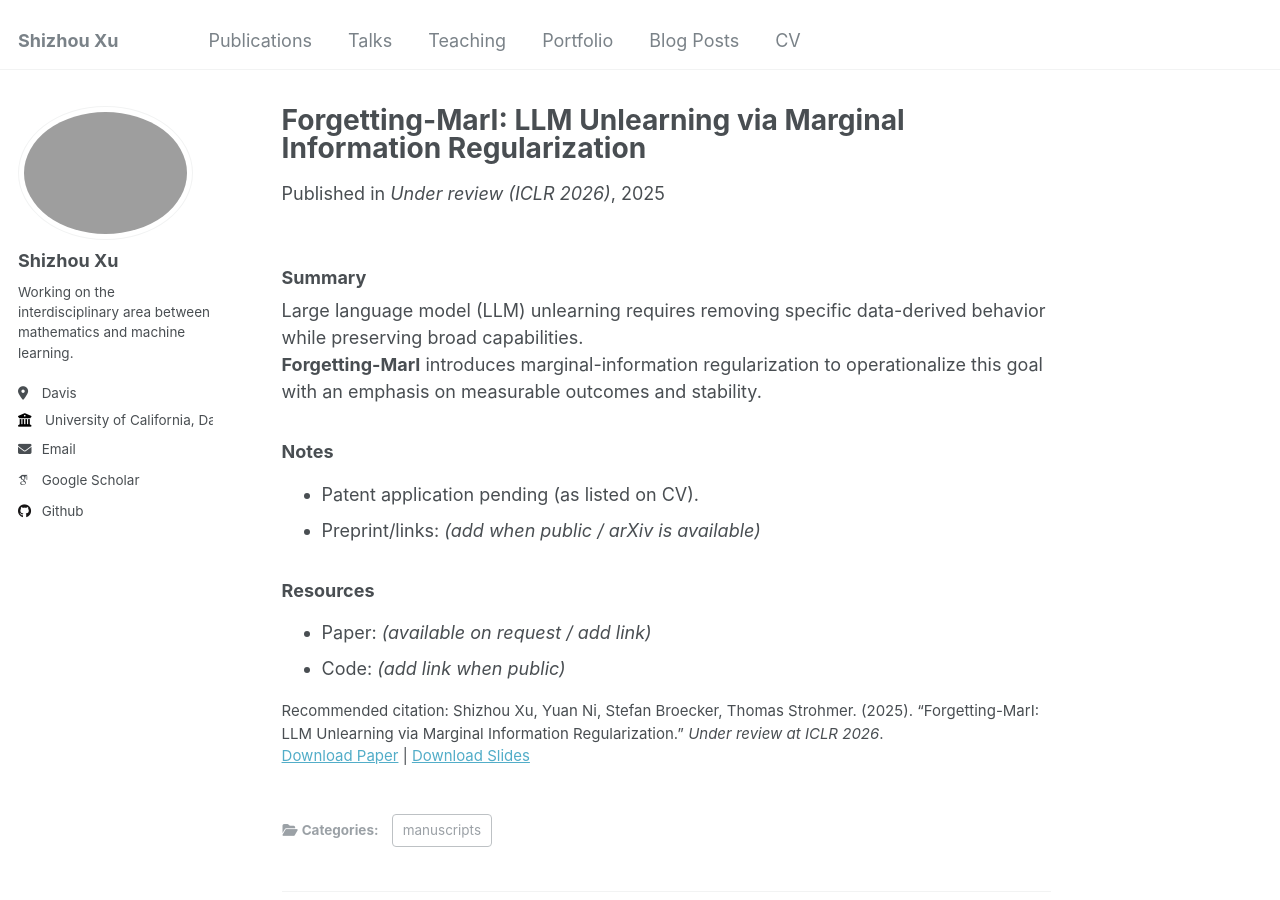
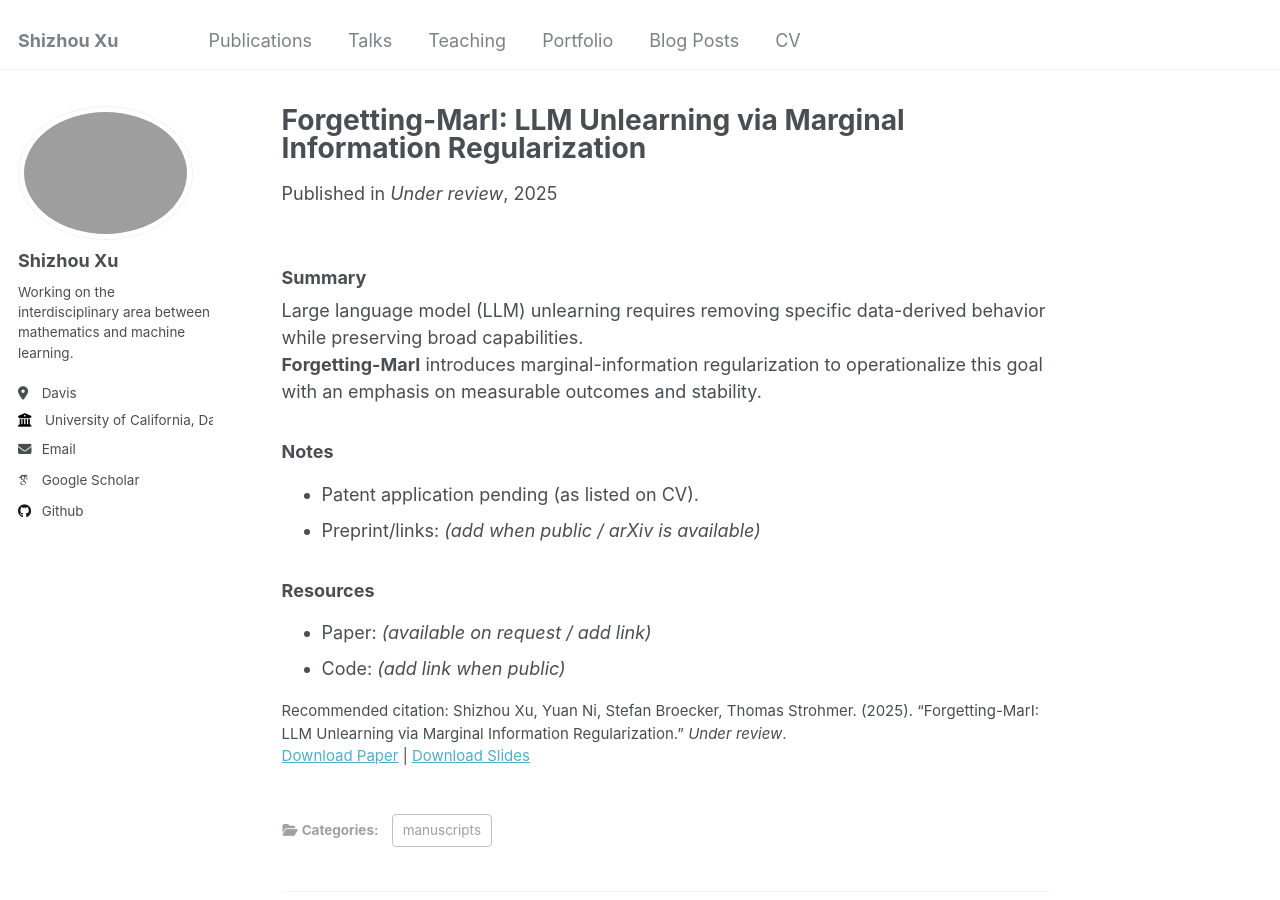
Before and after one commit to xushizhou/xushizhou.github.io, a Jekyll site: the page built from _publications/2025-01-01-forgetting-mari-llm-unlearning.md, in a window 1280 px wide and 900 px high. Built offline with Jekyll 4.4.1, drawn with Linux system fonts in a browser that asks for light colours; some web fonts are replaced.

Commit message:
Revise publication info for 'Forgetting-MarI'
Updated publication details for 'Forgetting-MarI' including paper URL and citation adjustments.

```diff
--- a/_publications/2025-01-01-forgetting-mari-llm-unlearning.md
+++ b/_publications/2025-01-01-forgetting-mari-llm-unlearning.md
@@ -5,11 +5,11 @@ category: manuscripts
 permalink: /publication/2025-01-01-forgetting-mari-llm-unlearning/
 excerpt: "We propose marginal-information regularization for LLM unlearning, targeting targeted forgetting with strong utility retention and practical, evaluation-driven design."
 date: 2025-01-01
-venue: "Under review (ICLR 2026)"
-paperurl: ""
+venue: "Under review"
+paperurl: "https://arxiv.org/abs/2511.11914"
 codeurl: ""
 slidesurl: ""
-citation: 'Shizhou Xu, Yuan Ni, Stefan Broecker, Thomas Strohmer. (2025). “Forgetting-MarI: LLM Unlearning via Marginal Information Regularization.” <i>Under review at ICLR 2026</i>.'
+citation: 'Shizhou Xu, Yuan Ni, Stefan Broecker, Thomas Strohmer. (2025). “Forgetting-MarI: LLM Unlearning via Marginal Information Regularization.” <i>Under review</i>.'
 ---
 
 ### Summary
```
